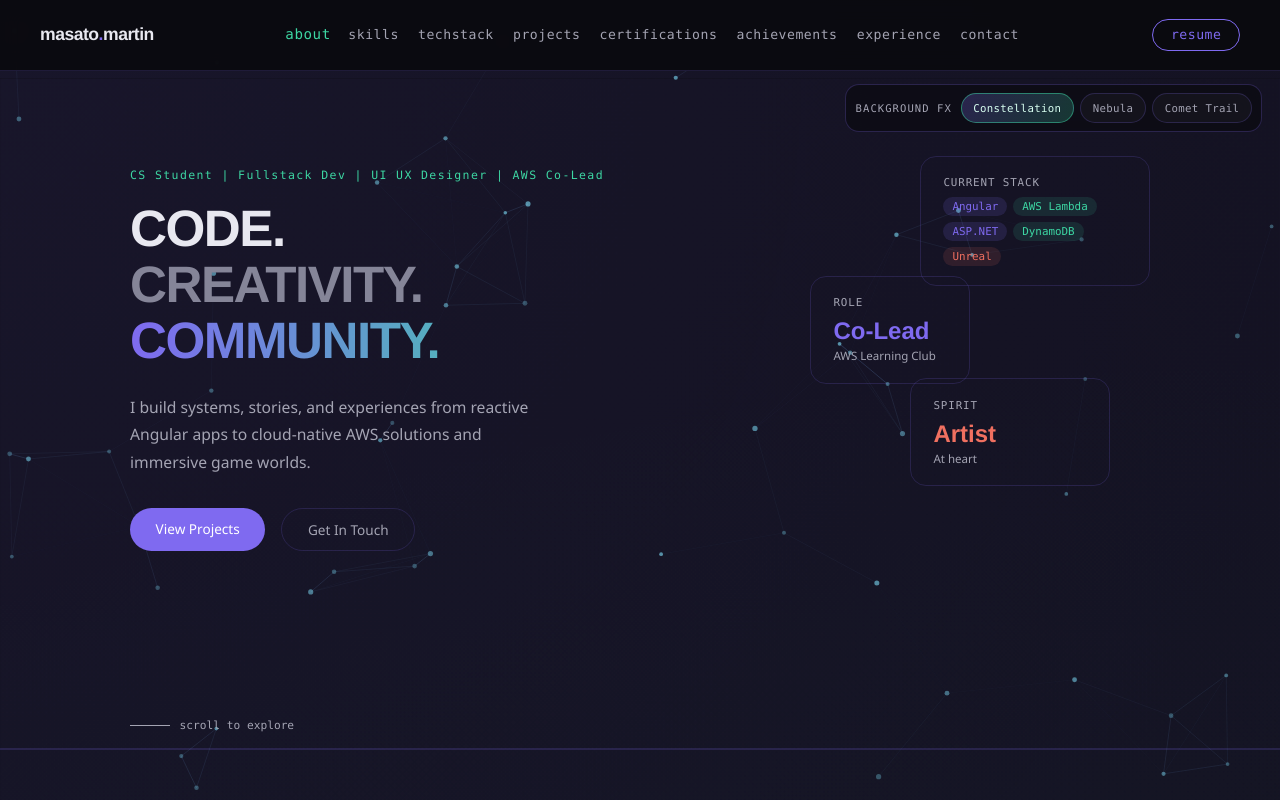
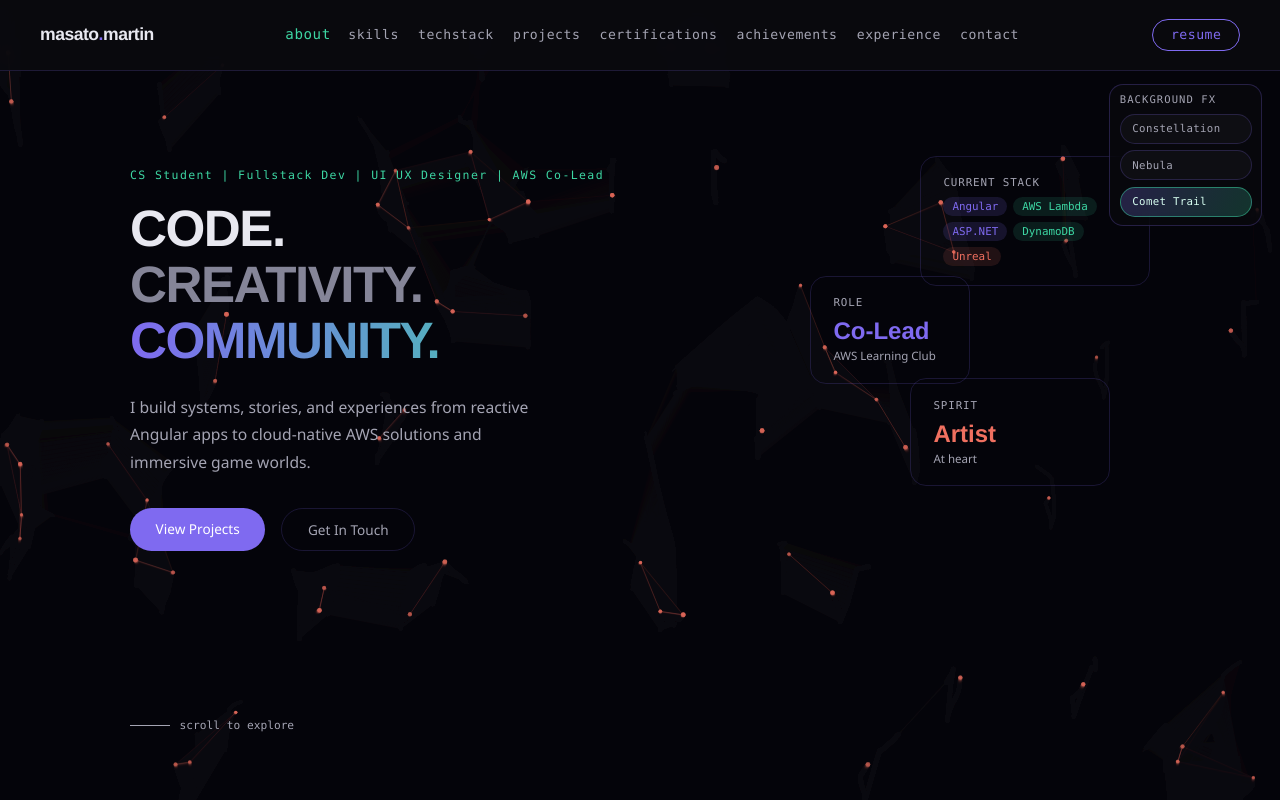
Before and after one commit to shokomori/Masato-Martin-Portfolio, an Angular app: page / in a window 1280 px wide. Shown: the top 800 px of the page. Built offline with nearby package versions, Linux system fonts and the light colour scheme.

Commit message:
no message

```diff
--- a/src/app/app.ts
+++ b/src/app/app.ts
@@ -65,7 +65,7 @@ export class App implements AfterViewInit, OnDestroy {
   ];
   protected readonly activeSection = signal('about');
   protected readonly submitState = signal<SubmitState>('idle');
-  protected readonly activeParticleMode = signal<ParticleMode>('constellation');
+  protected readonly activeParticleMode = signal<ParticleMode>('comet');
   protected readonly particleModes: ParticleModeOption[] = [
     { id: 'constellation', label: 'Constellation', hint: 'Connected node network' },
     { id: 'nebula', label: 'Nebula', hint: 'Soft drifting stardust' },
--- a/src/styles.scss
+++ b/src/styles.scss
@@ -39,13 +39,13 @@ body {
 }
 
 .particle-switcher {
-  align-items: center;
+  align-items: flex-start;
   backdrop-filter: blur(12px);
   background: rgba(10, 10, 15, 0.64);
   border: 1px solid rgba(127, 106, 240, 0.25);
   border-radius: 14px;
   display: flex;
-  flex-wrap: wrap;
+  flex-direction: column;
   gap: 0.55rem;
   padding: 0.5rem 0.6rem;
   position: fixed;
@@ -65,8 +65,9 @@ body {
 
 .particle-switcher-list {
   display: flex;
-  flex-wrap: wrap;
+  flex-direction: column;
   gap: 0.4rem;
+  width: 100%;
 }
 
 .particle-switcher-btn {
@@ -79,7 +80,9 @@ body {
   font-size: 0.67rem;
   letter-spacing: 0.03em;
   min-height: 30px;
+  min-width: 132px;
   padding: 0.3rem 0.72rem;
+  text-align: left;
   transition: background-color 160ms ease, border-color 160ms ease, color 160ms ease, transform 160ms ease;
 }
 
```
